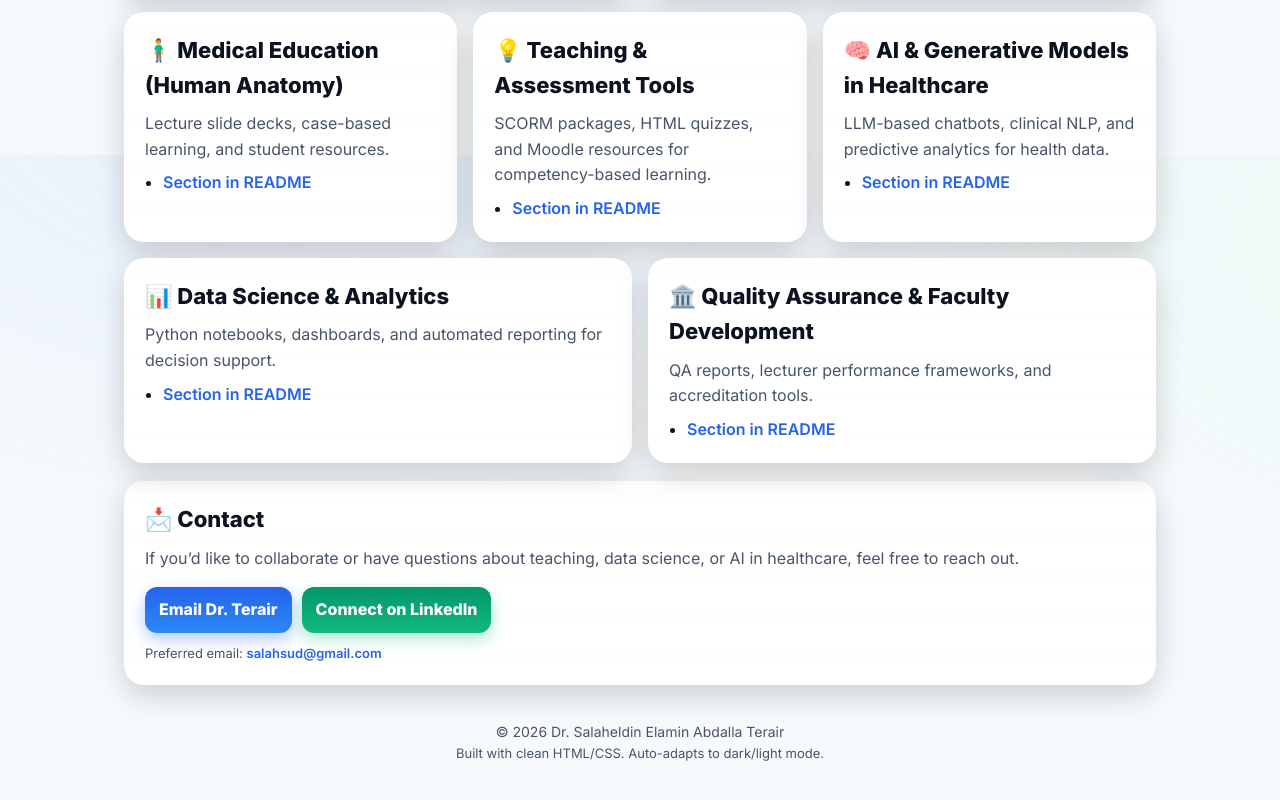
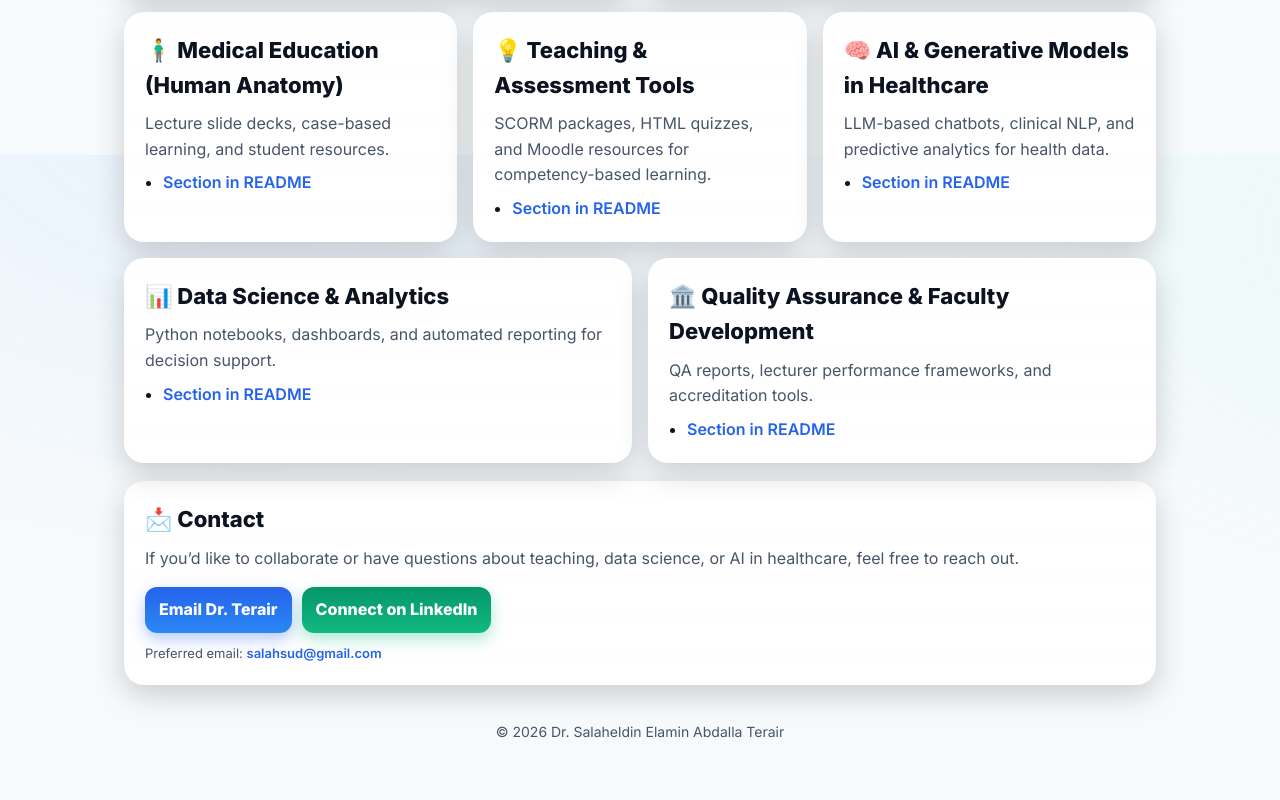
Before and after one commit to salahterair/Salaheldin-Portfolio, a plain HTML site: page index.html in a window 1280 px wide. Shown: the part 645-1445 px from the top of the page. After the commit the page ends 1424 px from the top, so only its background shows below. Drawn offline with Linux system fonts and the light colour scheme.

Commit message:
Update index.html

```diff
--- a/index.html
+++ b/index.html
@@ -253,7 +253,6 @@ header.shrink .title{ font-size: clamp(22px, 3.2vw, 32px); letter-spacing: -0.01
 
     <footer>
       <div>© <span id="y"></span> Dr. Salaheldin Elamin Abdalla Terair</div>
-      <div class="tiny">Built with clean HTML/CSS. Auto-adapts to dark/light mode.</div>
     </footer>
   </div>
   <script>document.getElementById('y').textContent = new Date().getFullYear();</script>
```
